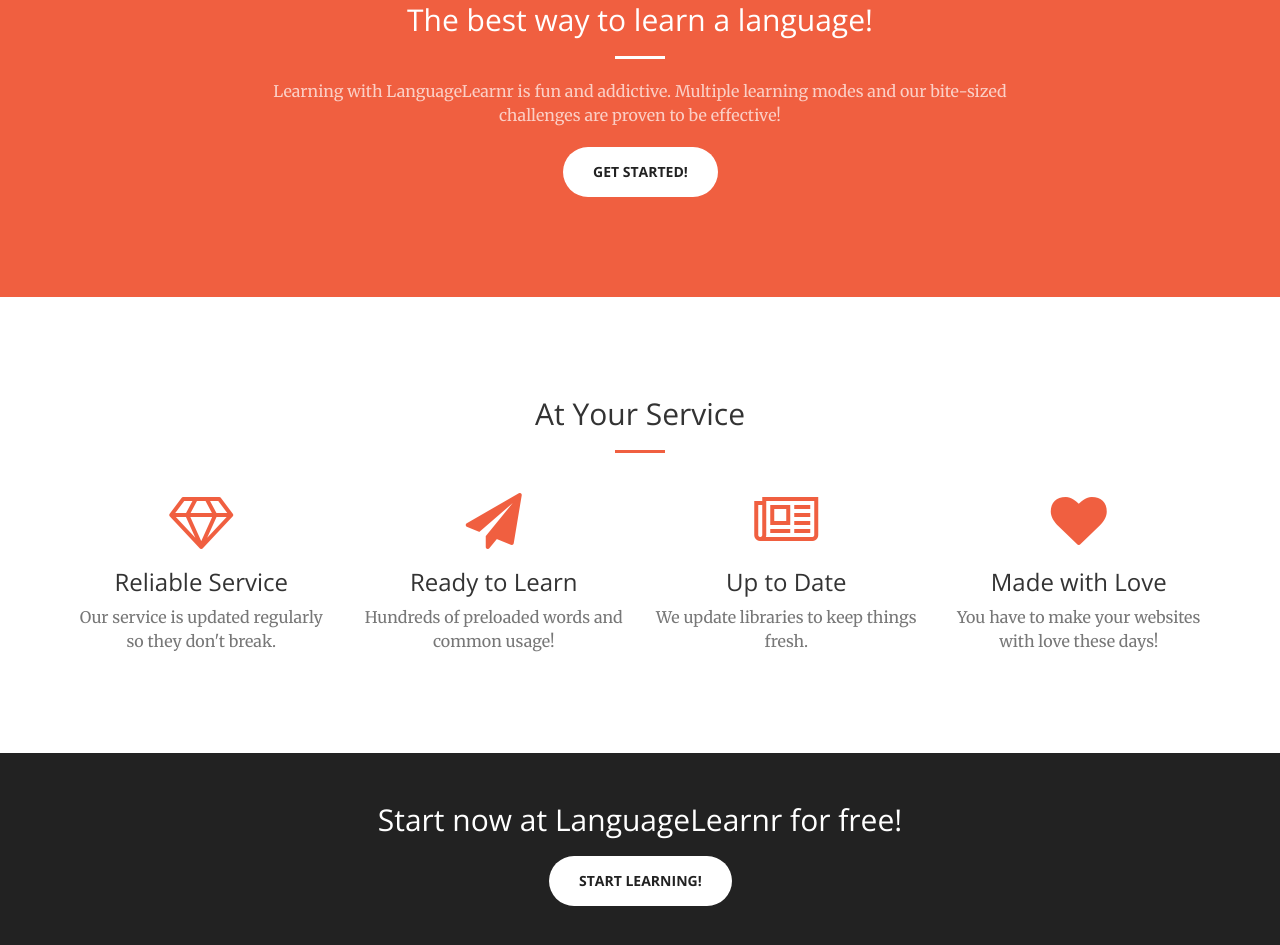
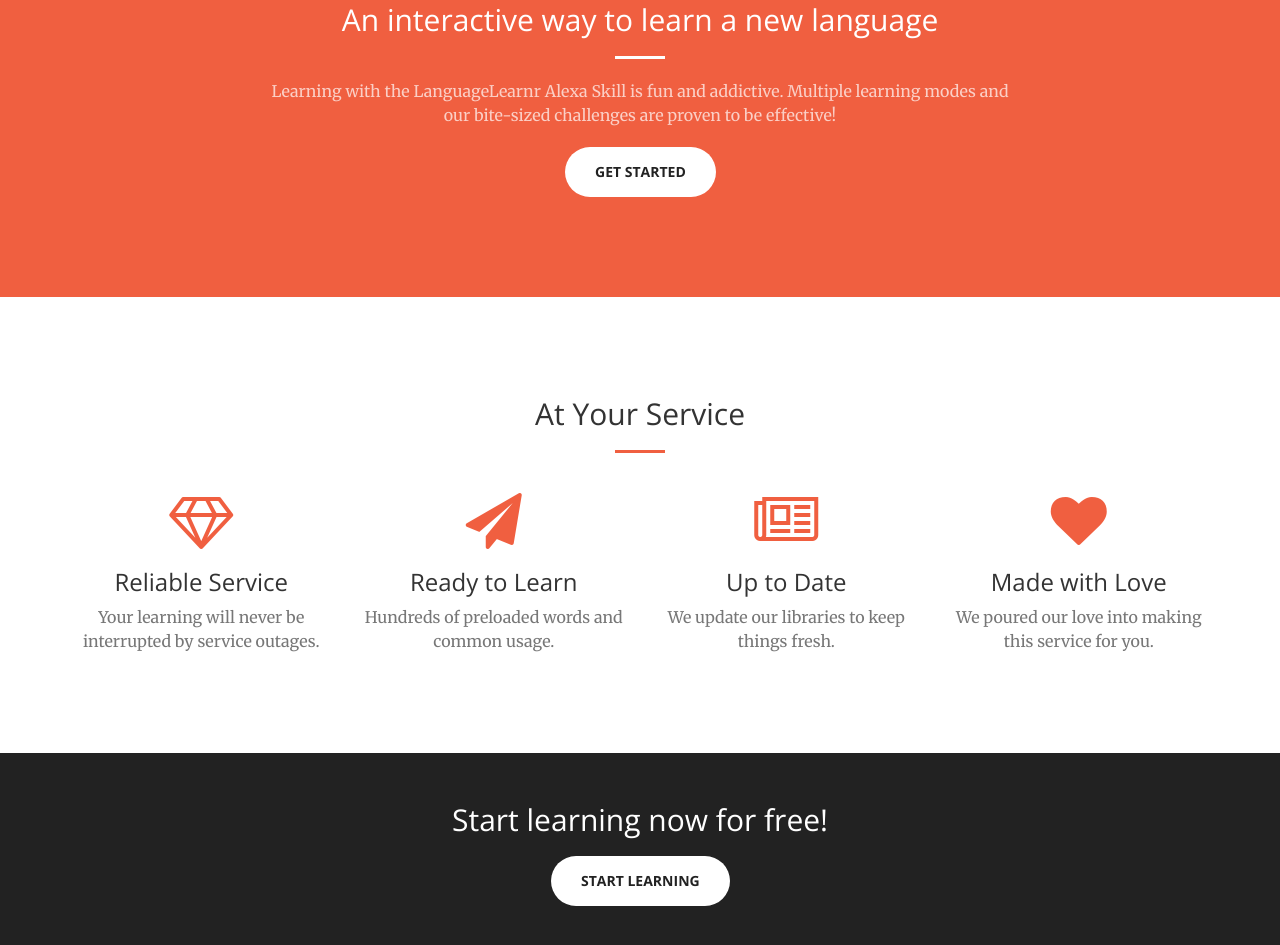
Before and after one commit to clui951/LanguageLearnr, a website: page index.html in a window 1280 px wide. Shown: the part 897-1842 px from the top of the page. Drawn offline with nearby package versions, Linux system fonts and the light colour scheme.

Commit message:
Change front page background

```diff
--- /dev/null
+++ b/css/custom.css
@@ -0,0 +1,3 @@
+header {
+	background-image: url('../img/worldmap.jpg');
+}
--- a/index.html
+++ b/index.html
@@ -24,6 +24,9 @@
 
     <!-- Theme CSS -->
     <link href="css/creative.min.css" rel="stylesheet">
+
+    <!-- Custom CSS -->
+    <link href="css/custom.css" rel="stylesheet">
 
     <!-- HTML5 Shim and Respond.js IE8 support of HTML5 elements and media queries -->
     <!-- WARNING: Respond.js doesn't work if you view the page via file:// -->
@@ -67,7 +70,7 @@
             <div class="header-content-inner">
                 <h1 id="homeHeading">LanguageLearnr</h1>
                 <hr>
-                <p>Start learning new languages now!</p>
+                <p>"If you talk to a man in a language he understands, that goes to his head. If you talk to him in his language, that goes to his heart." -Nelson Mandela</p>
                 <a href="#about" class="btn btn-primary btn-xl page-scroll">Enter Here</a>
             </div>
         </div>
@@ -77,10 +80,10 @@
         <div class="container">
             <div class="row">
                 <div class="col-lg-8 col-lg-offset-2 text-center">
-                    <h2 class="section-heading">The best way to learn a language!</h2>
+                    <h2 class="section-heading">An interactive way to learn a new language</h2>
                     <hr class="light">
-                    <p class="text-faded">Learning with LanguageLearnr is fun and addictive. Multiple learning modes and our bite-sized challenges are proven to be effective!</p>
-                    <a href="#services" class="page-scroll btn btn-default btn-xl sr-button">Get Started!</a>
+                    <p class="text-faded">Learning with the LanguageLearnr Alexa Skill is fun and addictive. Multiple learning modes and our bite-sized challenges are proven to be effective!</p>
+                    <a href="#services" class="page-scroll btn btn-default btn-xl sr-button">Get Started</a>
                 </div>
             </div>
         </div>
@@ -101,28 +104,28 @@
                     <div class="service-box">
                         <i class="fa fa-4x fa-diamond text-primary sr-icons"></i>
                         <h3>Reliable Service</h3>
-                        <p class="text-muted">Our service is updated regularly so they don't break.</p>
+                        <p class="text-muted">Your learning will never be interrupted by service outages.</p>
                     </div>
                 </div>
                 <div class="col-lg-3 col-md-6 text-center">
                     <div class="service-box">
                         <i class="fa fa-4x fa-paper-plane text-primary sr-icons"></i>
                         <h3>Ready to Learn</h3>
-                        <p class="text-muted">Hundreds of preloaded words and common usage!</p>
+                        <p class="text-muted">Hundreds of preloaded words and common usage.</p>
                     </div>
                 </div>
                 <div class="col-lg-3 col-md-6 text-center">
                     <div class="service-box">
                         <i class="fa fa-4x fa-newspaper-o text-primary sr-icons"></i>
                         <h3>Up to Date</h3>
-                        <p class="text-muted">We update libraries to keep things fresh.</p>
+                        <p class="text-muted">We update our libraries to keep things fresh.</p>
                     </div>
                 </div>
                 <div class="col-lg-3 col-md-6 text-center">
                     <div class="service-box">
                         <i class="fa fa-4x fa-heart text-primary sr-icons"></i>
                         <h3>Made with Love</h3>
-                        <p class="text-muted">You have to make your websites with love these days!</p>
+                        <p class="text-muted">We poured our love into making this service for you.</p>
                     </div>
                 </div>
             </div>
@@ -229,8 +232,8 @@
     <aside class="bg-dark">
         <div class="container text-center">
             <div class="call-to-action">
-                <h2>Start now at LanguageLearnr for free!</h2>
-                <a href="http://startbootstrap.com/template-overviews/creative/" class="btn btn-default btn-xl sr-button">Start Learning!</a>
+                <h2>Start learning now for free!</h2>
+                <a href="http://startbootstrap.com/template-overviews/creative/" class="btn btn-default btn-xl sr-button">Start Learning</a>
             </div>
         </div>
     </aside>
```
Also changed, not shown: img/worldmap.jpg (added).
